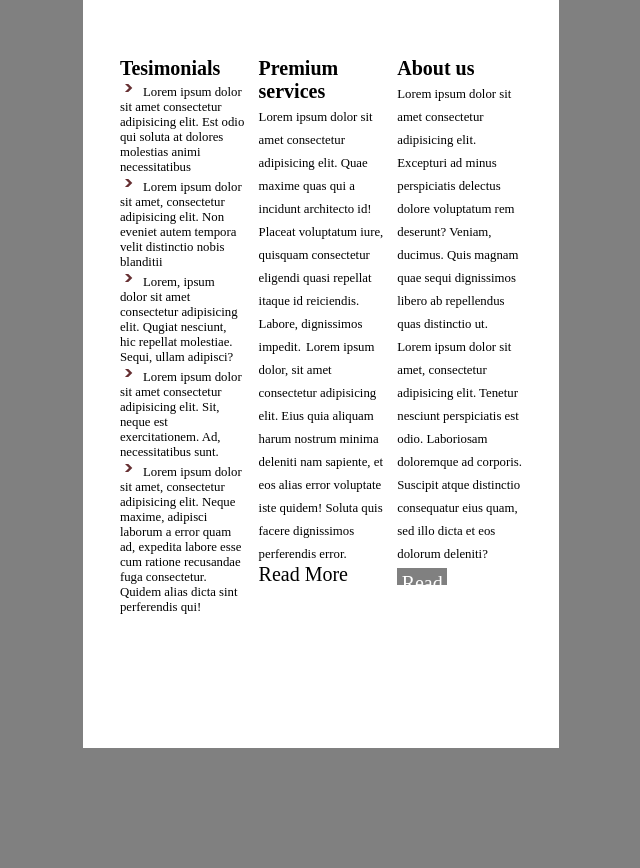
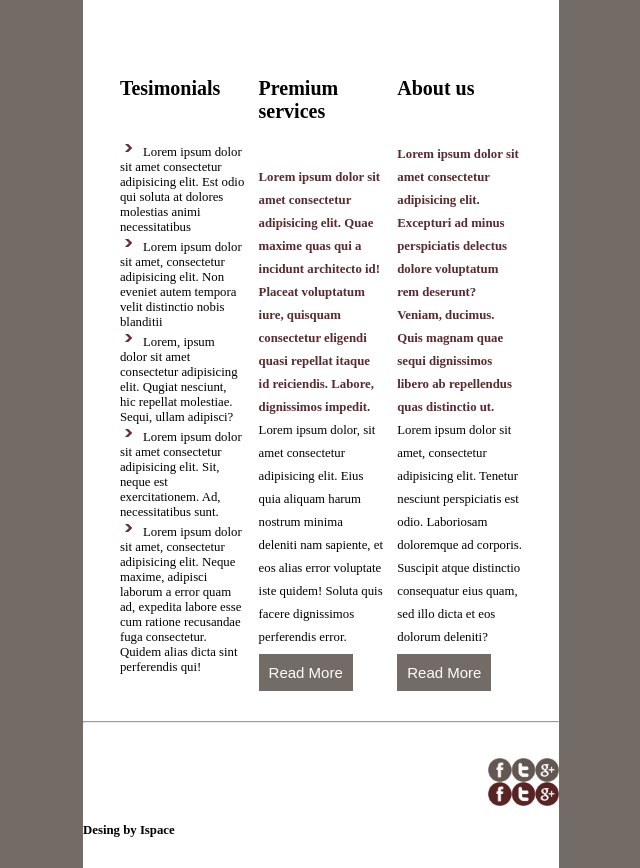
Before and after one commit to MBilalBS/nouveau-repo, a plain HTML site: page index.html in a window 1280 px wide. Shown: the part 1229-2097 px from the top of the page, without its empty margins (319-959 px from the left). Before the commit the page ends 1977 px from the top, so only its background shows below. Drawn offline with Linux system fonts and the light colour scheme; a web font is replaced by a local one.

Commit message:
quatrieme commit

```diff
--- a/assets/css/integration.css
+++ b/assets/css/integration.css
@@ -24,7 +24,7 @@ nav ul li{
 }
 body{
     padding: 0px 300px;
-    background-color: grey;
+    background-color: #736B65;
 
 }
 
@@ -47,7 +47,7 @@ h1{
     width: 70%;
     margin: auto;
     background-color: white;
-    padding-bottom: 100px;
+
 }
 .imgsalon{
     width: 100%;
@@ -59,7 +59,8 @@ h1{
     display: flex;
     width: 30%;
     flex-wrap: wrap;
-    background-color: grey;
+    background-color: #736B65;
+    color: white;
 }
 
 h2{
@@ -107,6 +108,11 @@ article ul li, .div-premium-services span, .div-about-us span{
     flex-direction: column;
     align-items: center;
 }
+
+h3{
+    padding-top: 20px;
+    padding-bottom: 40px;
+}
 .div-tesimonials h3 {
     width: 100%;
     text-align: left;
@@ -132,7 +138,7 @@ article ul li, .div-premium-services span, .div-about-us span{
 }
 
 .div-about-us p {
-    background-color: grey;
+    background-color: #736B65;
     color: white;
     width: 40%;
     height: 3%;
@@ -140,3 +146,42 @@ article ul li, .div-premium-services span, .div-about-us span{
     padding-top: 4px;
     margin-top: 5px;
 }
+
+.button-read-more{
+    display: flex;
+    color: white;
+    background-color: #736B65;
+    padding: 10px;
+    margin-top: 8px;
+    border: 0px;
+    font-size: 15px;
+    cursor: pointer;
+}
+
+.spancolor{
+    color: #592A2E;
+    font-weight: 800;
+}
+h4{
+    display: flex;
+    justify-content: flex-start;
+    margin-top: 100px;
+    padding-bottom: 30px;
+    font-size: 1vw;
+}
+
+.img-reseaux{
+    width: 15%;
+    height: 10%;
+    padding-top: 35px;
+    cursor: pointer;
+}
+
+.img-reseaux:hover{
+    width: 17%;
+}
+
+footer {
+    display: flex;
+    justify-content: space-between;
+}
--- a/index.html
+++ b/index.html
@@ -70,19 +70,22 @@
             </div>
             <div class="div-premium-services">
                 <h3>Premium services</h3>
-                <span>Lorem ipsum dolor sit amet consectetur adipisicing elit. Quae maxime quas qui a incidunt architecto id! Placeat voluptatum iure, quisquam consectetur eligendi quasi repellat itaque id reiciendis. Labore, dignissimos impedit.</span>
+                <span class="spancolor">Lorem ipsum dolor sit amet consectetur adipisicing elit. Quae maxime quas qui a incidunt architecto id! Placeat voluptatum iure, quisquam consectetur eligendi quasi repellat itaque id reiciendis. Labore, dignissimos impedit.</span>
                 <span>Lorem ipsum dolor, sit amet consectetur adipisicing elit. Eius quia aliquam harum nostrum minima deleniti nam sapiente, et eos alias error voluptate iste quidem! Soluta quis facere dignissimos perferendis error.</span>
-                <p>Read More</p>
+                <input type="button" value="Read More" class="button-read-more">
             </div>
             <div class="div-about-us">
                 <h3>About us</h3>
-                <span>Lorem ipsum dolor sit amet consectetur adipisicing elit. Excepturi ad minus perspiciatis delectus dolore voluptatum rem deserunt? Veniam, ducimus. Quis magnam quae sequi dignissimos libero ab repellendus quas distinctio ut.</span>
+                <span class="spancolor">Lorem ipsum dolor sit amet consectetur adipisicing elit. Excepturi ad minus perspiciatis delectus dolore voluptatum rem deserunt? Veniam, ducimus. Quis magnam quae sequi dignissimos libero ab repellendus quas distinctio ut.</span>
                 <span>Lorem ipsum dolor sit amet, consectetur adipisicing elit. Tenetur nesciunt perspiciatis est odio. Laboriosam doloremque ad corporis. Suscipit atque distinctio consequatur eius quam, sed illo dicta et eos dolorum deleniti?</span>
-                <p>Read More</p>
+                <input type="button" value="Read More" class="button-read-more">
             </div>
         </article>
+        <hr>
         </main>
         <footer>
+            <h4>Desing by Ispace</h4>
+            <img src="./assets/img/reseaux.png" class="img-reseaux">
         </footer>
 </div>
 </body>
```
Also changed, not shown: assets/img/reseaux.png (added).
